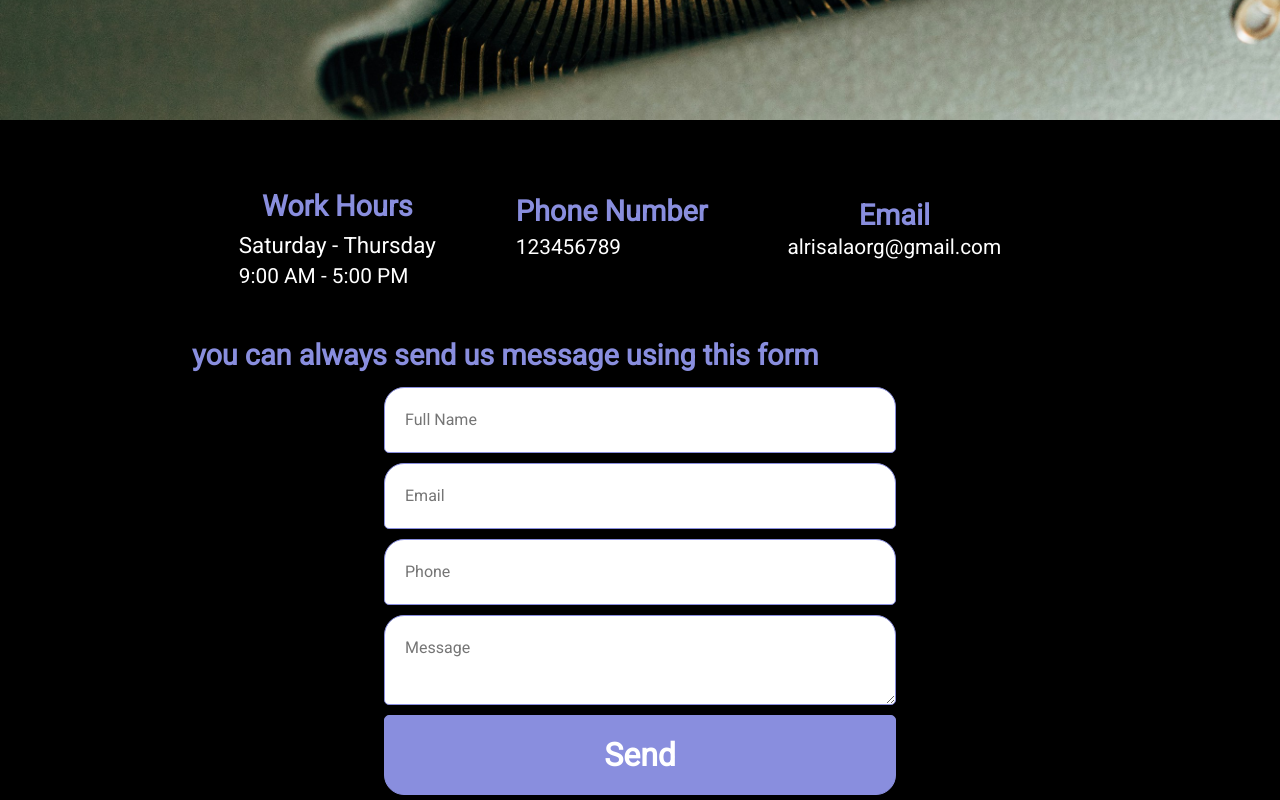
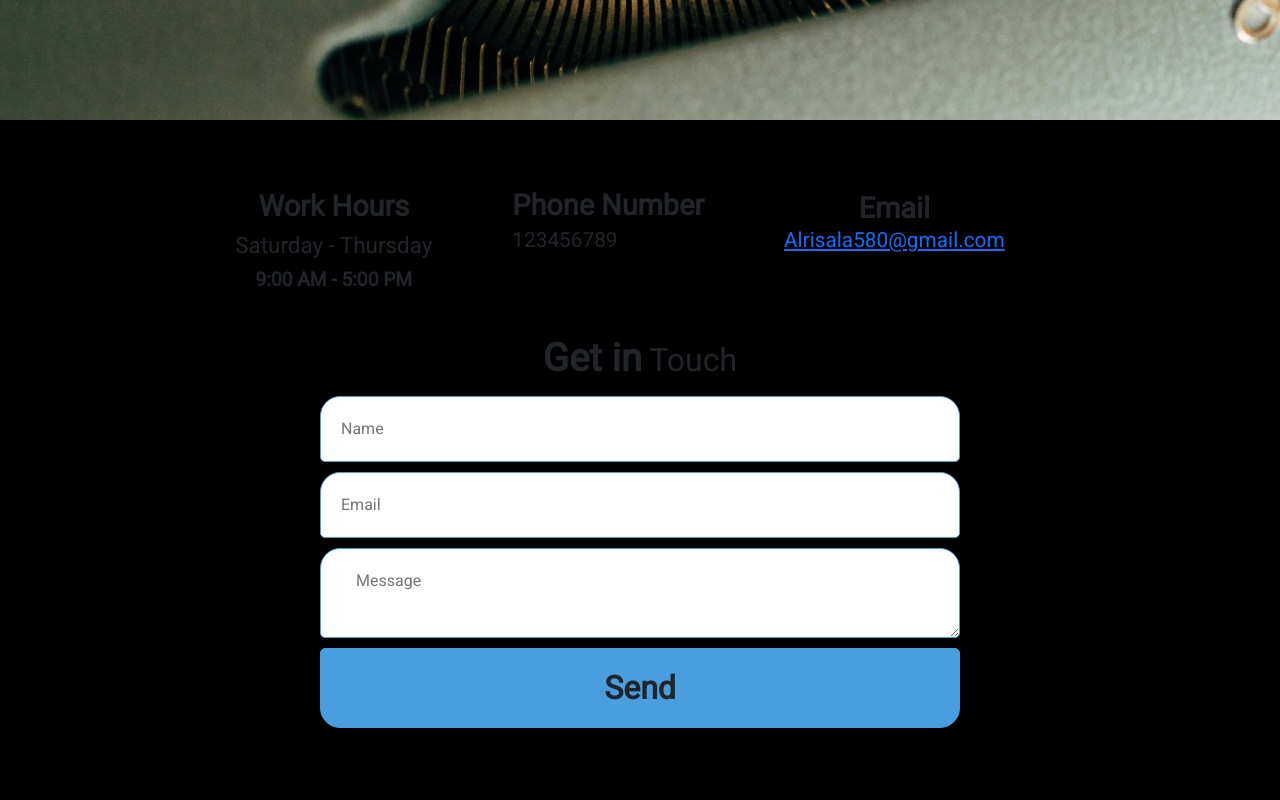
Before and after one commit to saluumaa/alrisalasite, a React (Create React App) app: page /contact in a window 1280 px wide. Shown: the part 280-1080 px from the top of the page. Built offline with nearby package versions, Linux system fonts and the light colour scheme.

Commit message:
Add contact component

```diff
--- a/src/Components/Contact/Contact.css
+++ b/src/Components/Contact/Contact.css
@@ -3,7 +3,7 @@
     flex-direction: column;
     justify-content: center;
     width: 100%;
-    color: #fff;
+    color: var(--body_color)
 
 }
 
@@ -15,15 +15,20 @@
     align-items: center;
     width: 100%;
     justify-content: center;
+}
 
+span {
+    color: var(--primary_color);
+    font-weight: 700;
+    font-size: larger;
 }
 
 .contact-main h1 {
     flex: 1;
-    color: #fff;
+    color: var(--primary_color);
     font-size: 3rem;
     font-weight: 700;
-
+    text-align: center;
 }
 
 .contact-content-container {
@@ -31,7 +36,6 @@
     flex-direction: column;
     justify-content: center;
     align-items: center;
-    gap: 40px;
     margin: 15px 0;
 }
 
@@ -42,7 +46,7 @@
 .contact-content h2 {
     font-size: 1.8rem;
     font-weight: 700;
-    color: #898EDE;
+    color: var(--primary_color);
 }
 
 .contact-content p{
@@ -50,12 +54,22 @@
     margin-top: -5px;
 }
 
-.contact-content-form p {
-    font-size: 1.7rem;
-    font-weight: 600;
-    color: #898EDE;
-    max-width: 70%;
-    margin:10px  auto;
+.contact-content-form {
+    display: flex;
+    flex-direction: column;
+    justify-content: center;
+    align-items: center;
+    gap: 20px;
+    margin: 15px auto;
+}
+
+article {
+    margin-top: 25px;
+}
+
+article h2 {
+    text-align: center;
+    font-size: 2rem;
 }
 
 .contact-content-form form {
@@ -63,35 +77,35 @@
     width: 80%;
     flex-direction: column;
     justify-content: center;
-    align-items: center;
     gap: 10px;
     margin: auto;
 }
 
-
-.contact-content-form form input, textarea {
-    padding: 15px;
+.contact-content-form form input,
+.contact-content-form form textarea {
+    padding:20px 35px;
     border-radius: 5px;
-    border: 1px solid #898EDE;
+    border: 1px solid #489EDE;
     outline: none;
     width: 100%;
     border-top-left-radius: 20px;
     border-top-right-radius: 20px;
 }
 
+
 .contact-content-form form input:focus, textarea:focus {
-    border: 1px solid #898EDE;
-    box-shadow: 1px 2px 6px rgb(235, 255, 81);
+    border: 1px solid #489EDE;
+    box-shadow: 1px 2px 6px rgb(81, 183, 255);
 }
 
 .contact-content-form button {
     padding: 10px;
     border-radius: 5px;
-    border: 1px solid #898EDE;
+    border: 1px solid #489EDE;
     outline: none;
     width: 100%;
-    background-color: #898EDE;
-    color: #fff;
+    background-color: #489EDE;
+    color: var(--body_color);
     font-size: 1.4rem;
     font-weight: 600;
     border-bottom-left-radius: 20px;
@@ -105,9 +119,11 @@
 
     .contact-content-container {
        flex-direction: row;
+       gap: 40px;
     }
     .contact-main h1 {
         font-size: 3rem;
+
     }
     .contact-content h2 {
         font-size: 1.8rem;
@@ -115,12 +131,17 @@
     .contact-content h3 {
         font-size: 1.8rem;
     }
+
+    .contact-content-form {
+        flex-direction: row;
+
+    }
     .contact-content-form p {
         font-size: 1.8rem;
     }
 
     .contact-content-form form {
-        width: 40%;
+        width: 50%;
     }
     .contact-content-form form input, textarea {
         padding: 20px;
--- a/src/Components/Contact/Contact.jsx
+++ b/src/Components/Contact/Contact.jsx
@@ -1,7 +1,28 @@
-import React from 'react'
+
+import React, { useRef } from 'react';
+import emailjs from '@emailjs/browser';
+import contact_mail from '../Assets/mail_contact.jpeg'
 import './Contact.css'
 
 const Contact = () => {
+  const form = useRef();
+
+  const sendEmail = (e) => {
+    e.preventDefault();
+
+    emailjs
+      .sendForm('YOUR_SERVICE_ID', 'YOUR_TEMPLATE_ID', form.current, {
+        publicKey: 'YOUR_PUBLIC_KEY',
+      })
+      .then(
+        () => {
+          console.log('SUCCESS!');
+        },
+        (error) => {
+          console.log('FAILED...', error.text);
+        },
+      );
+  };
   return (
     <div className='contact-container'>
       <div className='contact-main'>
@@ -14,7 +35,7 @@ const Contact = () => {
       <h2>Work Hours</h2>
         <h4 style={{fontSize: '1.4rem'}}
         >Saturday - Thursday</h4>
-        <p>9:00 AM - 5:00 PM</p>
+        <span>9:00 AM - 5:00 PM</span>
       </div>
       <hr />
 
@@ -27,22 +48,28 @@ const Contact = () => {
       <div className='contact-content'>
         <h2>Email</h2>
        <h3>
-          <p>alrisalaorg@gmail.com</p>
+       <p> <a href='mailto:  Alrisala580@gmail.com'>
+        Alrisala580@gmail.com
+         </a></p>
        </h3>
       </div>
       <hr />
       </div>
 
+      <article>
+      <h2><span>Get in</span> Touch</h2>
       <div className='contact-content-form'>
-        <p>you can always send us  message using this form</p>
-        <form>
-          <input type='text' placeholder='Full Name' />
+        {/* <div className='contact-content-image'>
+          <img src={contact_mail} alt='contact' />
+        </div> */}
+        <form ref={form} onSubmit={sendEmail}>
+          <input type='text' placeholder='Name' />
           <input type='email' placeholder='Email' />
-          <input type='text' placeholder='Phone' />
           <textarea placeholder='Message'></textarea>
-          <button type='submit'>Send</button>
+          <button type='submit' value='Send'>Send</button>
         </form>
       </div>
+      </article>
     </div>
   )
 }
```
